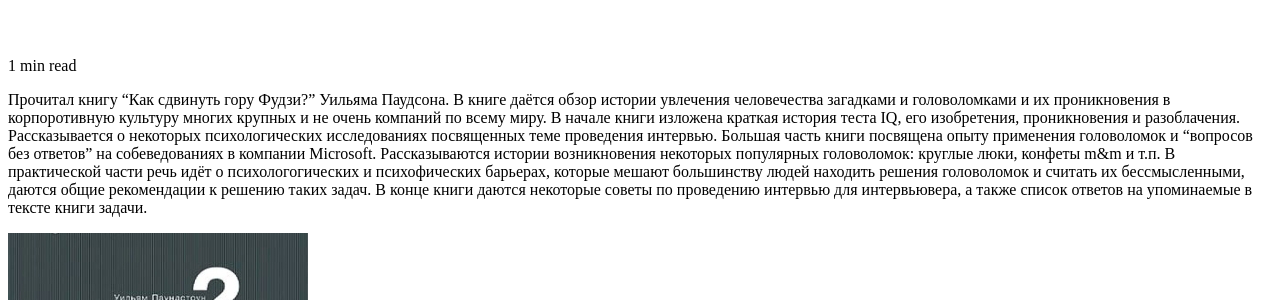
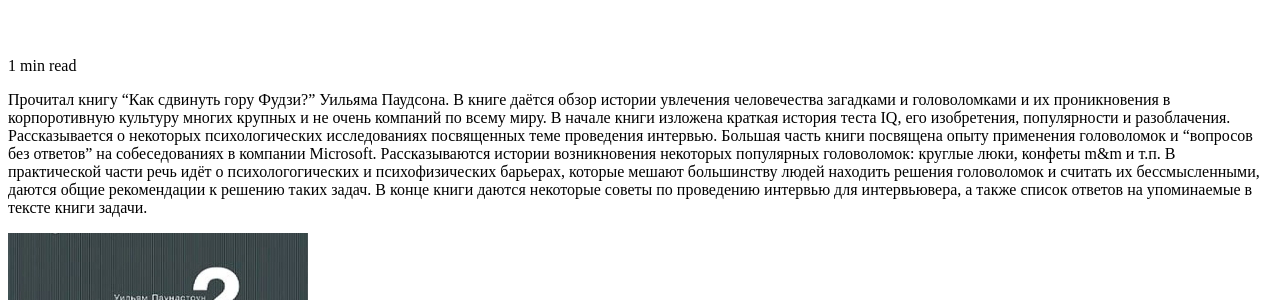
Before and after one commit to justCxx/blog, a Jekyll site: the page built from _posts/2016-03-16-how-would-you-move-mount-fuji.md, in a window 1280 px wide. Shown: the part 449-749 px from the top of the page. Built offline with Jekyll 4.4.1, drawn with Linux system fonts in a browser that asks for light colours; nearby versions of some CDN libraries; comment, search, counter and statistics services are not loaded.

Commit message:
Fix 2016-03-16-how-would-you-move-mount-fuji post

```diff
--- a/_posts/2016-03-16-how-would-you-move-mount-fuji.md
+++ b/_posts/2016-03-16-how-would-you-move-mount-fuji.md
@@ -8,6 +8,6 @@ image2: /blog/assets/article_images/2016-03-16-how-would-you-move-mount-fuji/fud
 layout: post
 ---
 
-Прочитал книгу "Как сдвинуть гору Фудзи?" Уильяма Паудсона. В книге даётся обзор истории увлечения человечества загадками и головоломками и их проникновения в корпоротивную культуру многих крупных и не очень компаний по всему миру. В начале книги изложена краткая история теста IQ, его изобретения, проникновения и разоблачения. Рассказывается о некоторых психологических исследованиях посвященных теме проведения интервью. Большая часть книги посвящена опыту применения головоломок и "вопросов без ответов" на собеведованиях в компании Microsoft. Рассказываются истории возникновения некоторых популярных головоломок: круглые люки, конфеты m&m и т.п. В практической части речь идёт о психологогических и психофических барьерах, которые мешают большинству людей находить решения головоломок и считать их бессмысленными, даются общие рекомендации к решению таких задач. В конце книги даются некоторые советы по проведению интервью для интервьювера, а также список ответов на упоминаемые в тексте книги задачи.
+Прочитал книгу "Как сдвинуть гору Фудзи?" Уильяма Паудсона. В книге даётся обзор истории увлечения человечества загадками и головоломками и их проникновения в корпоротивную культуру многих крупных и не очень компаний по всему миру. В начале книги изложена краткая история теста IQ, его изобретения, популярности и разоблачения. Рассказывается о некоторых психологических исследованиях посвященных теме проведения интервью. Большая часть книги посвящена опыту применения головоломок и "вопросов без ответов" на собеседованиях в компании Microsoft. Рассказываются истории возникновения некоторых популярных головоломок: круглые люки, конфеты m&m и т.п. В практической части речь идёт о психологогических и психофизических барьерах, которые мешают большинству людей находить решения головоломок и считать их бессмысленными, даются общие рекомендации к решению таких задач. В конце книги даются некоторые советы по проведению интервью для интервьювера, а также список ответов на упоминаемые в тексте книги задачи.
 
 ![]({{ "/assets/article_images/2016-03-16-how-would-you-move-mount-fuji/cover.jpg" | prepend: site.baseurl }})
```
